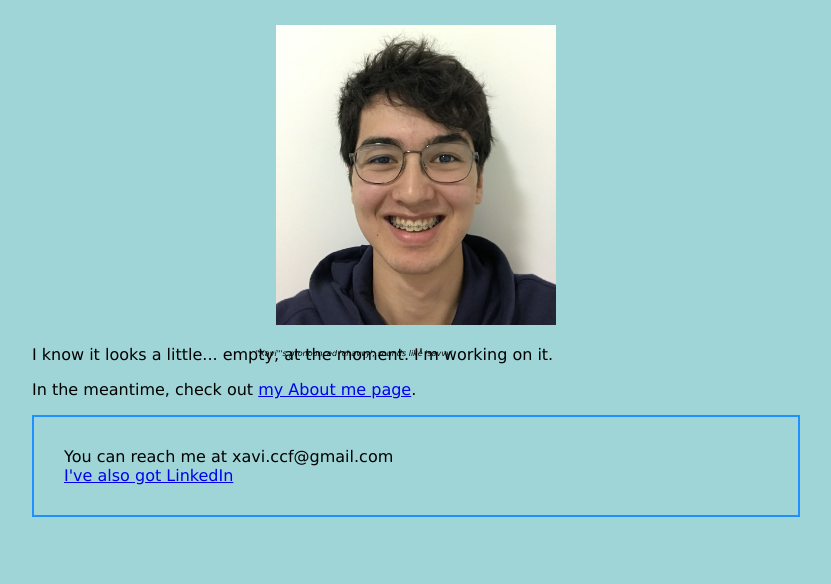
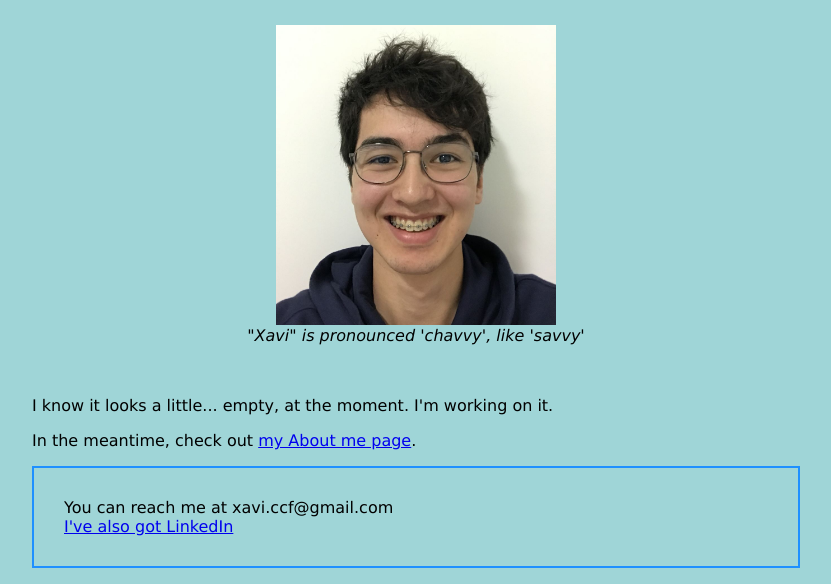
Before and after one commit to XaviC-F/website, a plain HTML site: page index.html in a window 1280 px wide. Shown: the part 302-886 px from the top of the page, without its empty margins (224-1055 px from the left). Before the commit the page ends 835 px from the top, so only its background shows below. Drawn offline with Linux system fonts and the light colour scheme.

Commit message:
fixed the caption

```diff
--- a/index.html
+++ b/index.html
@@ -24,9 +24,9 @@
       <div class="image-container">
         <div class="image-wrapper">
           <img src="/images/italy_smile2.jpg" alt="italy_smile2">
-          <figcaption style="font-size: 0.5em;"><em>"Xavi"'s pronounced 'chavvy', sounds like 'savvy'</em></figcaption>
         </div>
       </div>
+      <p style="text-align: center;"><em>"Xavi" is pronounced 'chavvy', like 'savvy'</em></p>
       <br>
       <p>I know it looks a little... empty, at the moment. I'm working on it.</p>
       <p>In the meantime, check out <a href="/about.html">my About me page</a>.</p>
```
